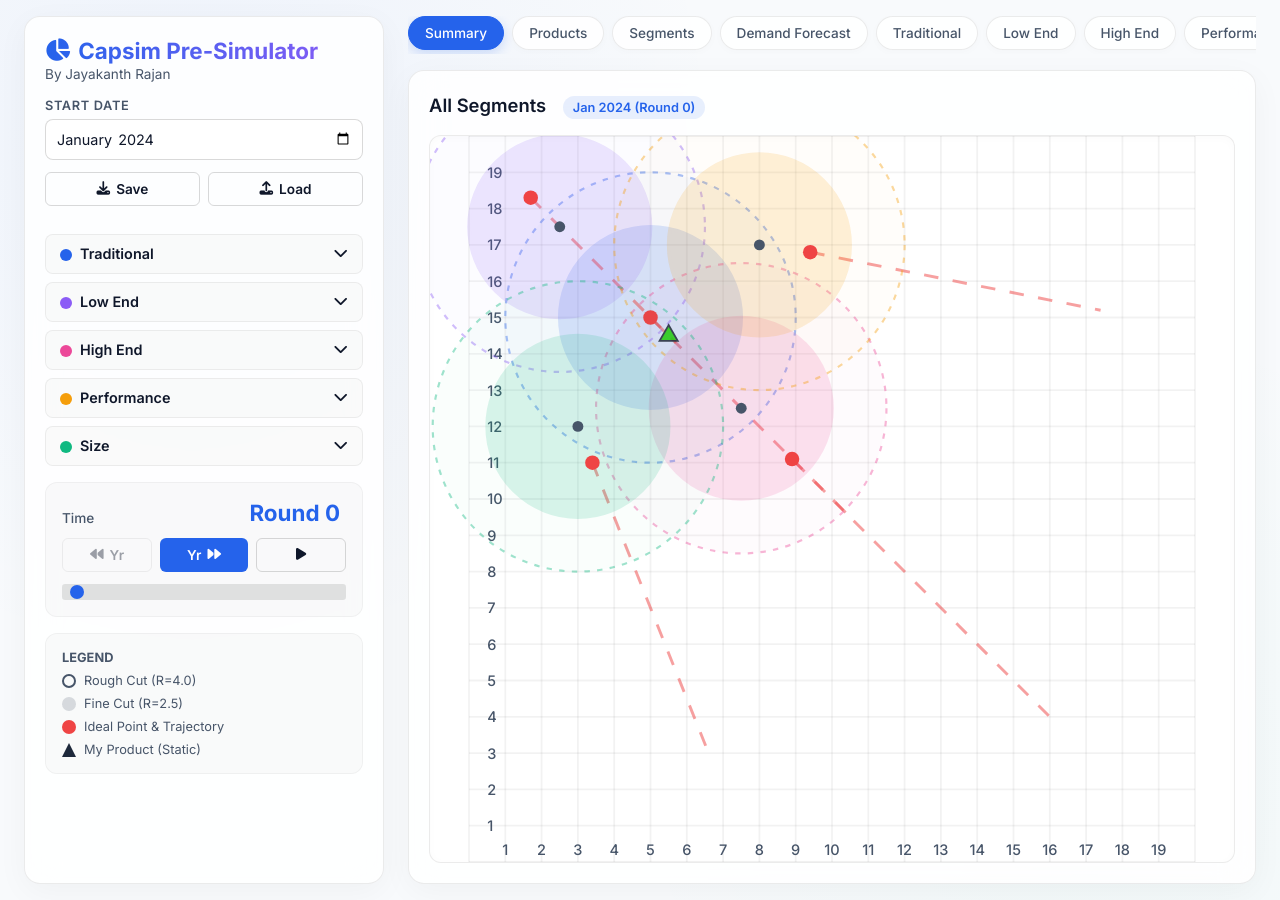
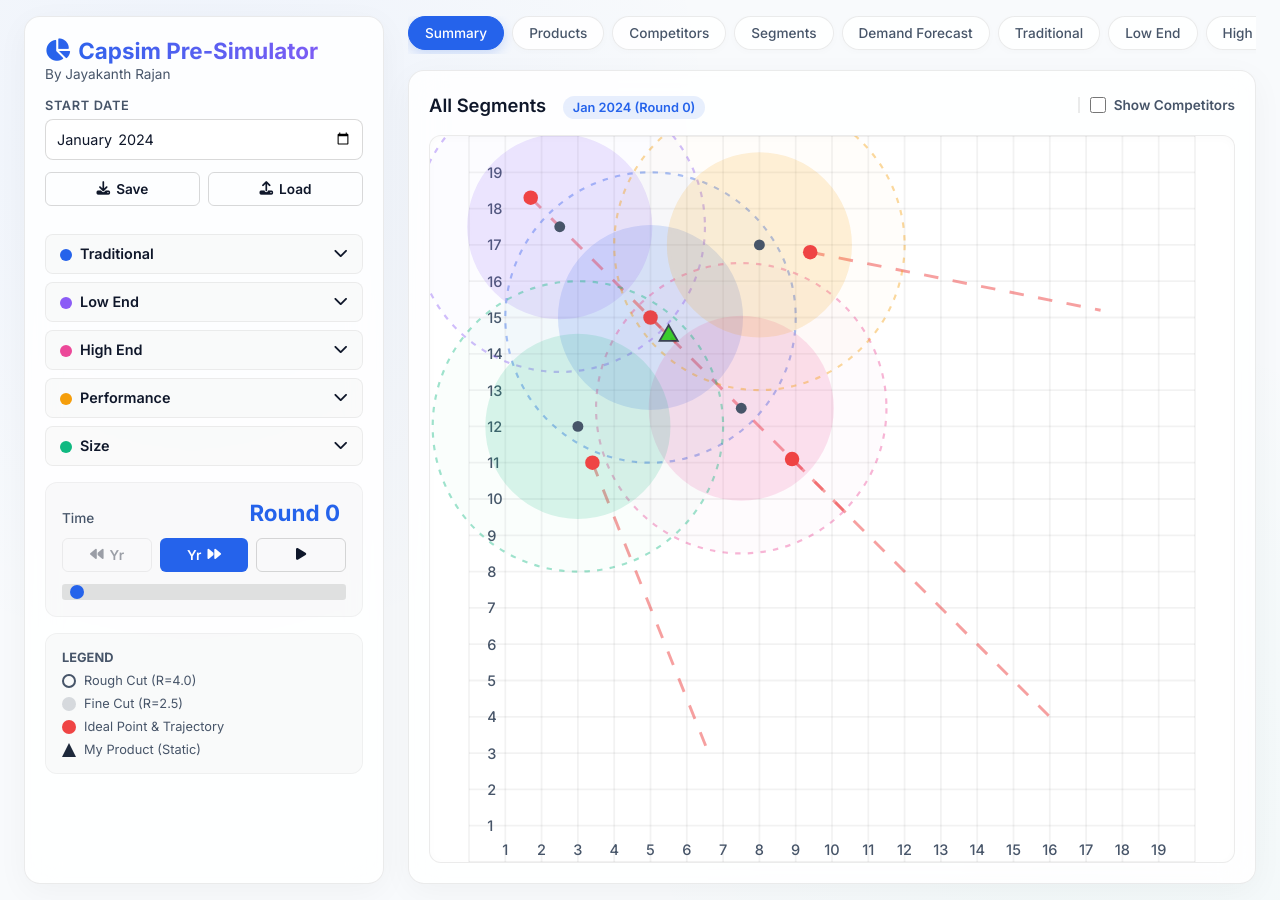
Before and after one commit to mikebox/website, a Jekyll site: the page capsim/index.html, which Jekyll copies as it is, in a window 1280 px wide. Built offline with Jekyll 4.4.1, drawn with Linux system fonts in a browser that asks for light colours.

Commit message:
Update index.html

```diff
--- a/capsim/index.html
+++ b/capsim/index.html
@@ -84,6 +84,7 @@
             <nav class="tabs-nav" id="tabs-nav">
                 <button class="tab-btn active" data-tab="summary">Summary</button>
                 <button class="tab-btn" data-tab="products">Products</button>
+                <button class="tab-btn" data-tab="competitors">Competitors</button>
                 <button class="tab-btn" data-tab="segments">Segments</button>
                 <button class="tab-btn" data-tab="demand">Demand Forecast</button>
                 <button class="tab-btn" data-tab="traditional">Traditional</button>
@@ -94,8 +95,22 @@
             </nav>
 
             <div class="map-wrapper glass-panel">
-                <div class="map-header">
-                    <h2 id="map-title">All Segments <span class="badge" id="map-time-badge">Year 0</span></h2>
+                <div class="map-header" style="display:flex; justify-content:space-between; align-items:center;">
+                    <h2 id="map-title" style="margin:0;">All Segments <span class="badge" id="map-time-badge">Year 0</span></h2>
+                    <div style="display:flex; align-items:center; gap:16px;">
+                        <div id="competitor-filters" style="display:none; align-items:center; gap: 8px;">
+                            <label style="color:#ef4444; font-weight:700; font-size: 0.8rem; cursor:pointer;"><input type="checkbox" value="a" class="comp-filter" checked> A</label>
+                            <label style="color:#3b82f6; font-weight:700; font-size: 0.8rem; cursor:pointer;"><input type="checkbox" value="b" class="comp-filter" checked> B</label>
+                            <label style="color:#22c55e; font-weight:700; font-size: 0.8rem; cursor:pointer;"><input type="checkbox" value="c" class="comp-filter" checked> C</label>
+                            <label style="color:#a855f7; font-weight:700; font-size: 0.8rem; cursor:pointer;"><input type="checkbox" value="d" class="comp-filter" checked> D</label>
+                            <label style="color:#f97316; font-weight:700; font-size: 0.8rem; cursor:pointer;"><input type="checkbox" value="e" class="comp-filter" checked> E</label>
+                            <label style="color:#14b8a6; font-weight:700; font-size: 0.8rem; cursor:pointer;"><input type="checkbox" value="f" class="comp-filter" checked> F</label>
+                        </div>
+                        <label style="display:flex; align-items:center; gap:8px; font-weight:600; color:var(--text-secondary); cursor:pointer; font-size: 0.85rem; padding-left: 10px; border-left: 2px solid var(--panel-border);">
+                            <input type="checkbox" id="toggle-competitors" style="width:16px; height:16px; cursor:pointer;">
+                            Show Competitors
+                        </label>
+                    </div>
                 </div>
                 <div class="svg-container" id="svg-container">
                     <!-- SVG map generated by JS -->
@@ -103,6 +118,9 @@
                 <!-- Products Config Editor (Full Screen) -->
                 <div class="products-container" id="products-container" style="display: none;">
                     <!-- JS will inject product & revision editors here -->
+                </div>
+                <!-- Competitors Config Editor -->
+                <div class="competitors-container" id="competitors-container" style="display: none; padding: 20px; height: 100%; overflow: auto;">
                 </div>
                 <!-- Segments Config Editor (Full Screen) -->
                 <div class="segments-container" id="segments-container" style="display: none;">
```
